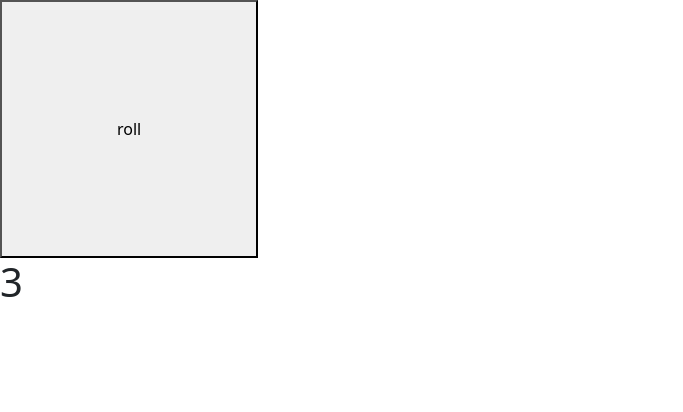
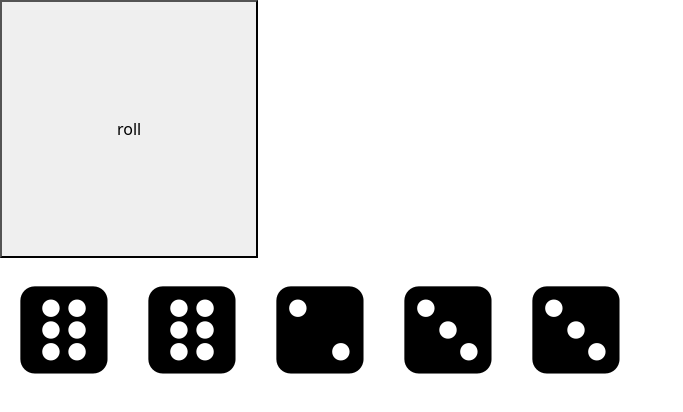
Before and after one commit to ScottSyverson/Playground, a plain HTML site: page index.html in a window 1280 px wide. Both pictures are taken after a click on the button "roll". Shown: the whole page, without its empty margins (0-683 px from the left). Drawn offline with Linux system fonts and the light colour scheme.

Commit message:
rolling 5 dice
we are now rolling 5 dice. next step is to figure out a second array that holds the saved dice.

```diff
--- a/app.js
+++ b/app.js
@@ -1,8 +1,11 @@
 
+let dice0 = 0;
 let dice1 = 0;
+let dice2 = 0;
+let dice3 = 0;
+let dice4 = 0;
+let diceArray = [dice0, dice1, dice2, dice3, dice4]
 let rollButton = document.getElementById('rollButton');
-
-
 
 /*
 THIS ALSO WORKS
@@ -13,21 +16,69 @@ rollButton.addEventListener('click', ()=>{
 })
 */
 
-rollButton.addEventListener('click', rollDice)
+//rollButton.addEventListener('click', rollDice)
+rollButton.addEventListener('click', rollAllDice)
+let leftDice = diceArray.length
+function rollAllDice() {
+    console.log(diceArray)
+    let i = 0;
 
-function rollDice(){
-    console.log("good")
-    dice1 = Math.floor(Math.random() * 6) + 1;
-    console.log(dice1)
-    displayDiceNumber(dice1)
+    while (i < diceArray.length) {
+        let curDice = `dice${i}`
+        console.log(curDice)
+        curDice = Math.floor(Math.random() * 6) + 1;
+        displayDiceGraphic(curDice)
+        i++;
+    }
 }
 
-//display the number
+
+
+function rollDice() {
+    dice1 = Math.floor(Math.random() * 6) + 1;
+    //console.log(dice1)
+    //displayDiceNumber(dice1)
+    displayDiceGraphic(dice1)
+}
+
+//display the number -- this function is not needed in the final project but is for testing purposes
 
 function displayDiceNumber(input) {
     let roll = "";
     roll = document.createElement("h1");
-    roll.innerHTML = input ;
+    roll.innerHTML = input;
     let currentDiceRoll = document.querySelector(".here");
     currentDiceRoll.append(roll);
 }
+
+function displayDiceGraphic(num) {
+
+    // when recreating this, you only need to change the display.src part for each number and
+    let display = document.createElement("img");
+    if (num == 6) {
+        display.src = "./media/six.png"
+        let pic = document.querySelector(".diceDisplay");
+        pic.append(display);
+    } else if (num == 5) {
+        display.src = "./media/five.png"
+        let pic = document.querySelector(".diceDisplay");
+        pic.append(display);
+    } else if (num == 4) {
+        display.src = "./media/four.png"
+        let pic = document.querySelector(".diceDisplay");
+        pic.append(display);
+    } else if (num == 3) {
+        display.src = "./media/three.png"
+        let pic = document.querySelector(".diceDisplay");
+        pic.append(display);
+    } else if (num == 2) {
+        display.src = "./media/two.png"
+        let pic = document.querySelector(".diceDisplay");
+        pic.append(display);
+    } else if (num == 1) {
+        display.src = "./media/one.png"
+        let pic = document.querySelector(".diceDisplay");
+        pic.append(display);
+    }
+
+}
--- a/index.html
+++ b/index.html
@@ -13,8 +13,9 @@
 
     <button id="rollButton">roll</button>
 
-    <div class="diceDiplay">
+    <div class="diceDisplay">
         <h1 class="here"></h1>
+
 
 
     </div>
```
Also changed, not shown: media/five.png (added), media/four.png (added), media/one.png (added), media/six.png (added), media/three.png (added), media/two.png (added).
